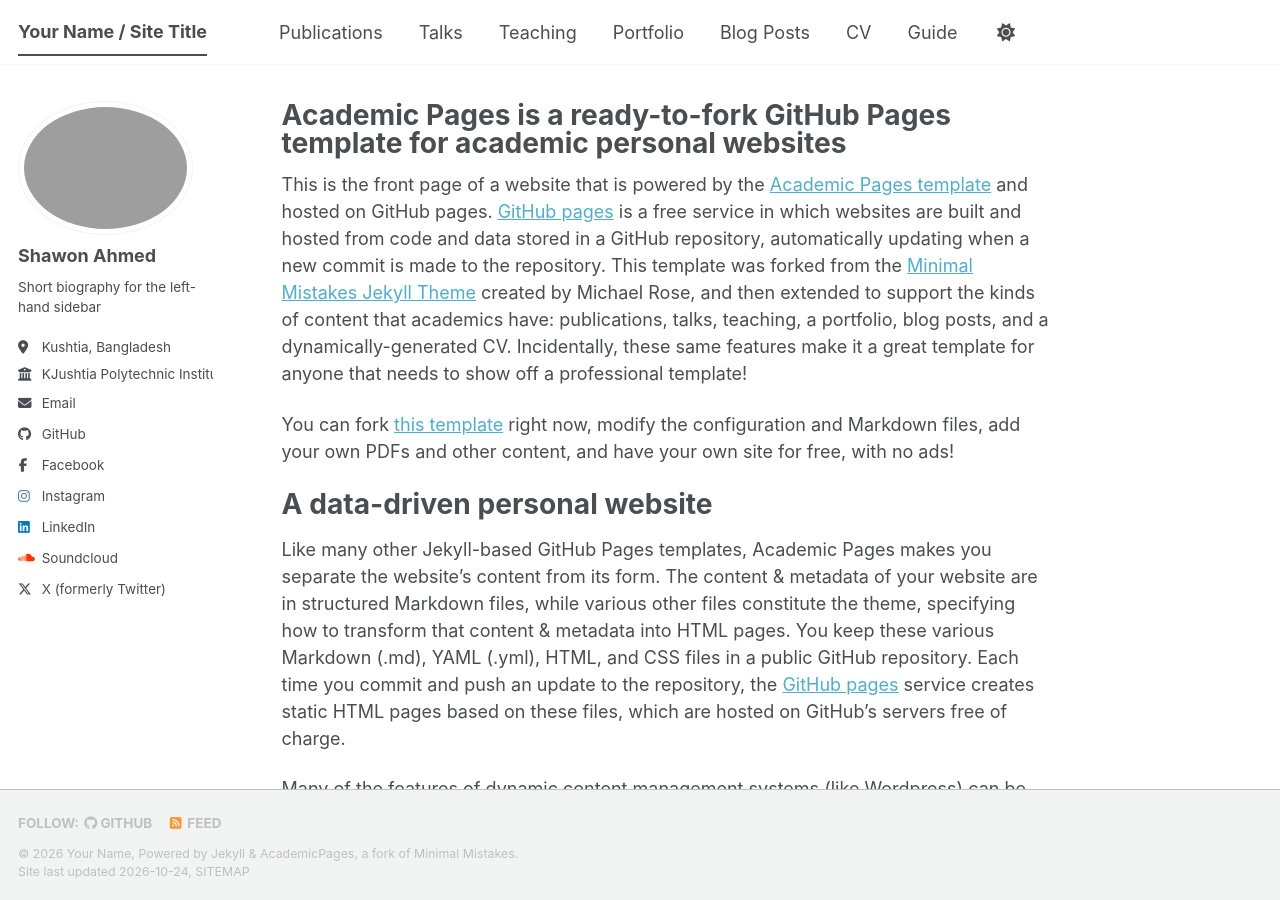
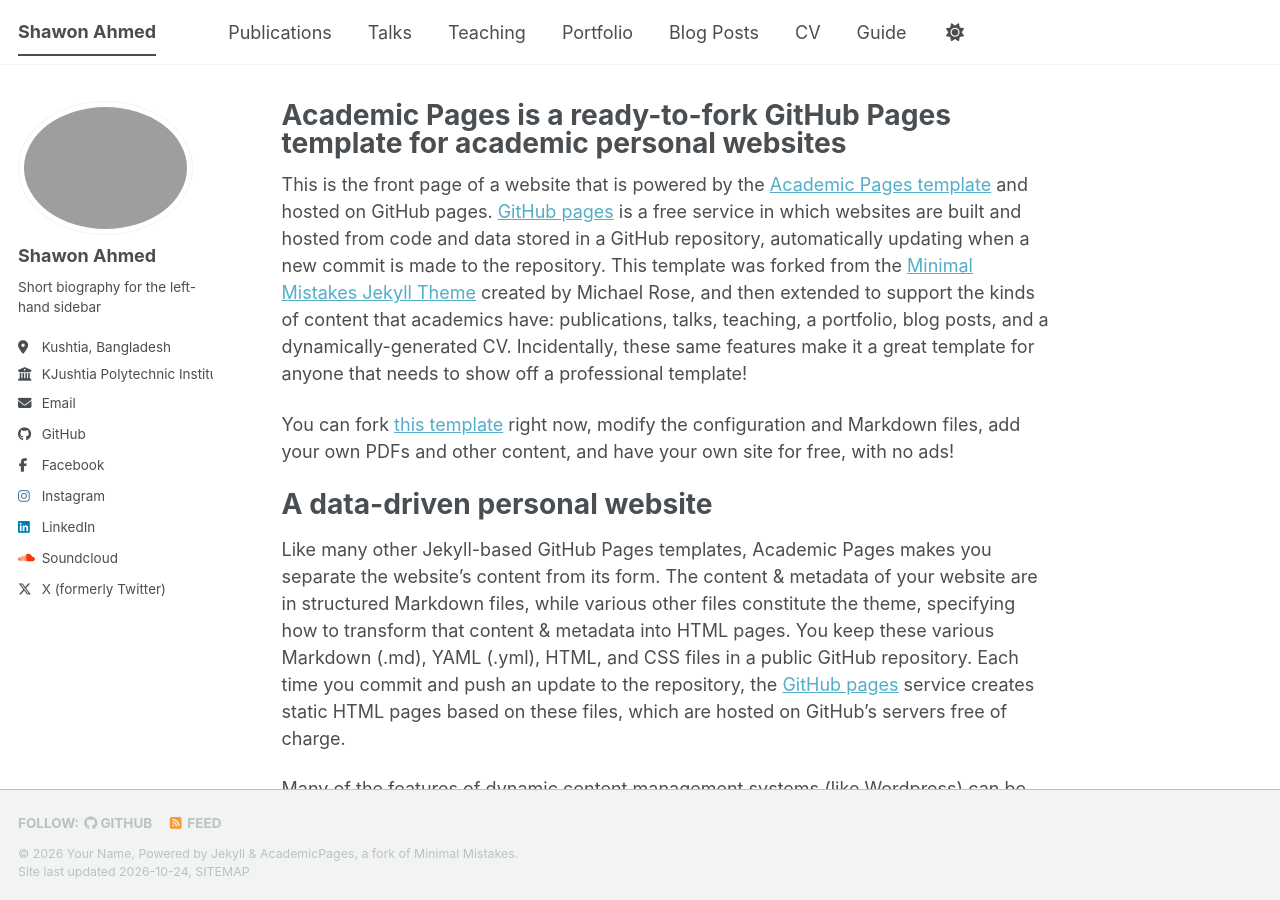
Before and after one commit to shawon123sa/shawon123sa.github.io, a Jekyll site: the page built from _pages/about.md, in a window 1280 px wide and 900 px high. Built offline with Jekyll 4.4.1, drawn with Linux system fonts in a browser that asks for light colours; a style sheet for code colours, icons or effects is not loaded.

Commit message:
Change site title to 'Shawon Ahmed'
Updated site title in configuration file.

```diff
--- a/_config.yml
+++ b/_config.yml
@@ -9,7 +9,7 @@
 # Basic Site Settings
 locale                   : "en-US"
 site_theme               : "default" # The available themes options are "default", "air", "sunrise", "mint", "dirt" and "contrast"
-title                    : "Your Name / Site Title"
+title                    : "Shawon Ahmed"
 title_separator          : "-"
 name                     : &name "Your Name"
 description              : &description "Your Name's academic portfolio"   # Update this with a general description of your site, this is the default if not overridden by a page
```
